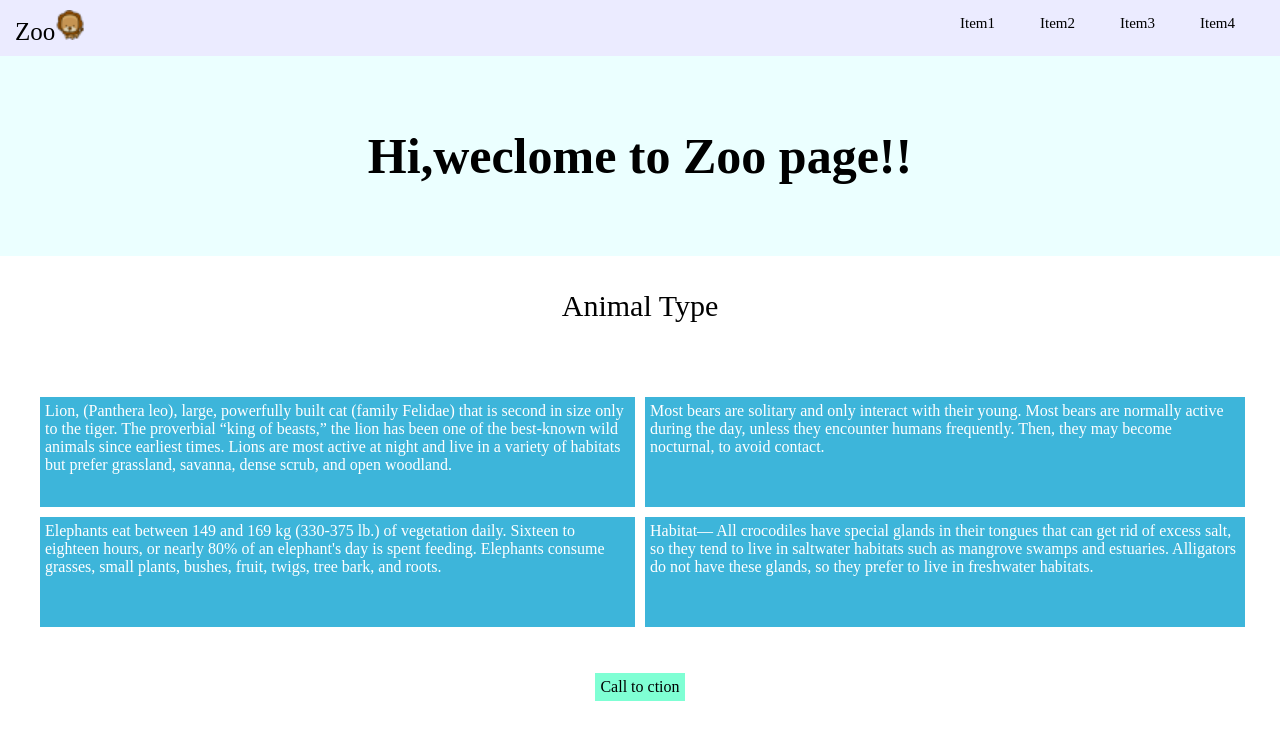
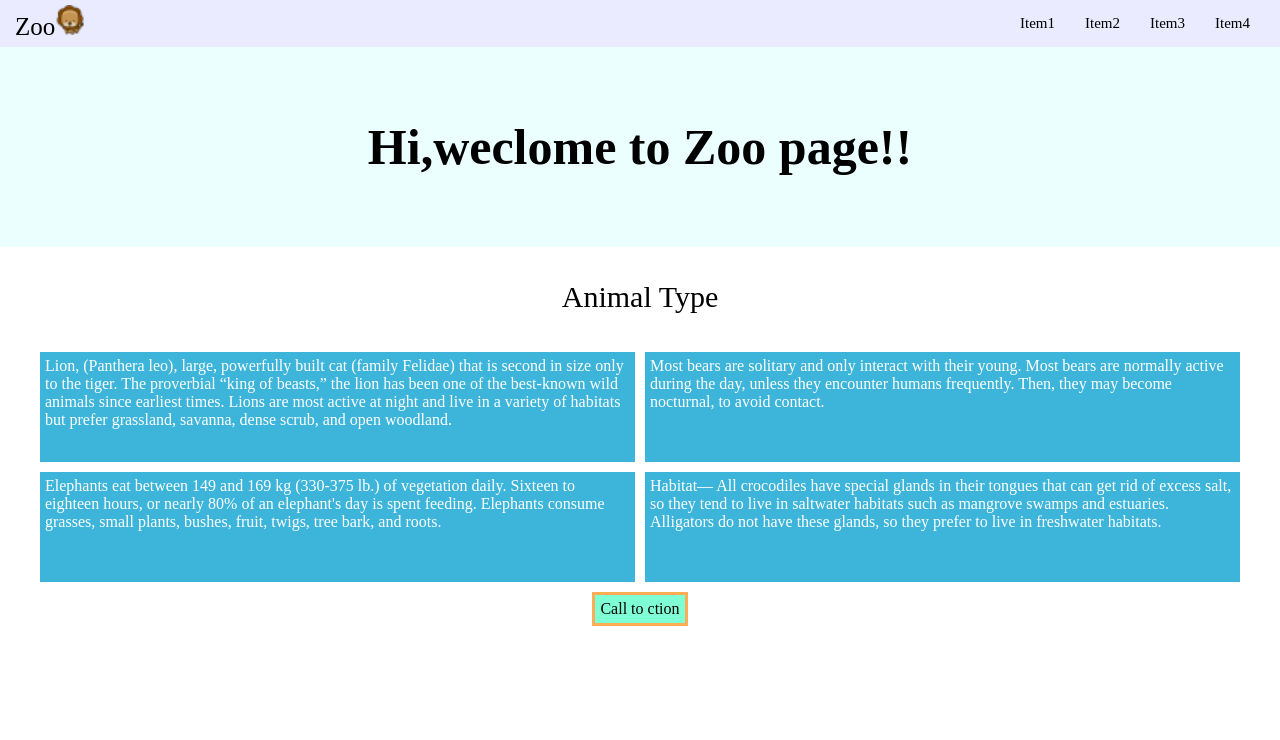
Before and after one commit to weilong-create/remote-assignments, a plain HTML site: page Week-1/Assignments-6/index.html in a window 1280 px wide. Drawn offline with Linux system fonts and the light colour scheme.

Commit message:
Update style.css

```diff
--- a/Week-1/Assignments-6/style.css
+++ b/Week-1/Assignments-6/style.css
@@ -2,8 +2,8 @@
     padding: 0px;
 	background-color:#ebebff;
     width: 100%;
-    display:inline-flex;
-    justify-content:flex-end;
+    display:flex;
+    justify-content:center;
 }
 
 .item1{
@@ -11,18 +11,16 @@
    /* 可以讓第一個item靠左對齊 */
    color:black;
    font-size: 25px;
-   padding: 5px;
+   padding: 0px;
    padding-left: 10px;
    margin:5px;
-
-
 }
 .item2{
     font-size: 15px;
     margin-left: auto;
     color:black;
     padding: 5px;
-    padding-right: 20px;
+    /* padding-right: 10px; */
     margin:10px;
     border-radius: 3px;
  }
@@ -30,13 +28,13 @@
 .p1{
     background-color: #ebffff;
     text-align: center;
+    /* 也可以用padding寫法讓高度置中 */
     line-height: 200px;
     font-size: 50px;
     font-weight: bold;
     margin-top: 0px;
     margin-bottom: 0PX;
 }
-
 
 .p2{
     text-align: center;
@@ -54,7 +52,6 @@
 /* 第一個方框 */
 .name1{
     color: #fff;
-    /* text-align: center; */
 	margin: 5px;
     padding: 5px;
 	background: #3db5da;
@@ -63,7 +60,6 @@
 
 .name2{
     color: #fff;
-    /* text-align: center; */
 	margin: 5px;
     padding: 5px;
 	background: #3db5da;
@@ -72,11 +68,14 @@
 }
 @media(min-width:1200px){
     .content{
-        /* padding-left: 11%; */
-        padding-right: 3%;
+        padding-right:0px;
+        padding-left:0px;
         width:1200px;
+        /* 設定高度方向改為column */
         flex-direction: column;
-        height: 280px;
+        height: 240px;
+        /* margin:0 auto可以讓區塊置中 */
+        margin: 0 auto;
     }
     .name1{
         margin-left:0px;
@@ -84,7 +83,7 @@
         height:100px;
     }
     .name2{
-        width: 590px;
+        width: 585px;
         height:100px;
     }
 
@@ -99,7 +98,10 @@
     text-align: center;
     padding:5px;
     margin: 5px;
-    background-color: aquamarine;
+    background: aquamarine;
+    border-width: 3px;
+    border-color: rgb(255, 172, 85);
+    border-style: solid;
 }
 img{
     width: 30px;
```
